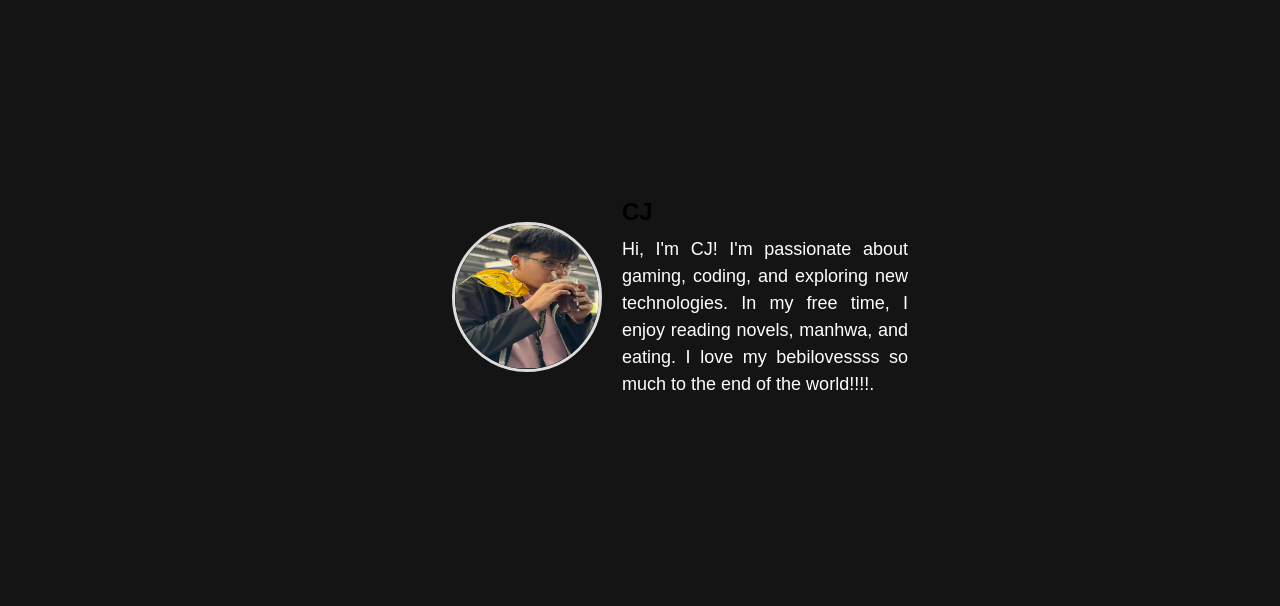
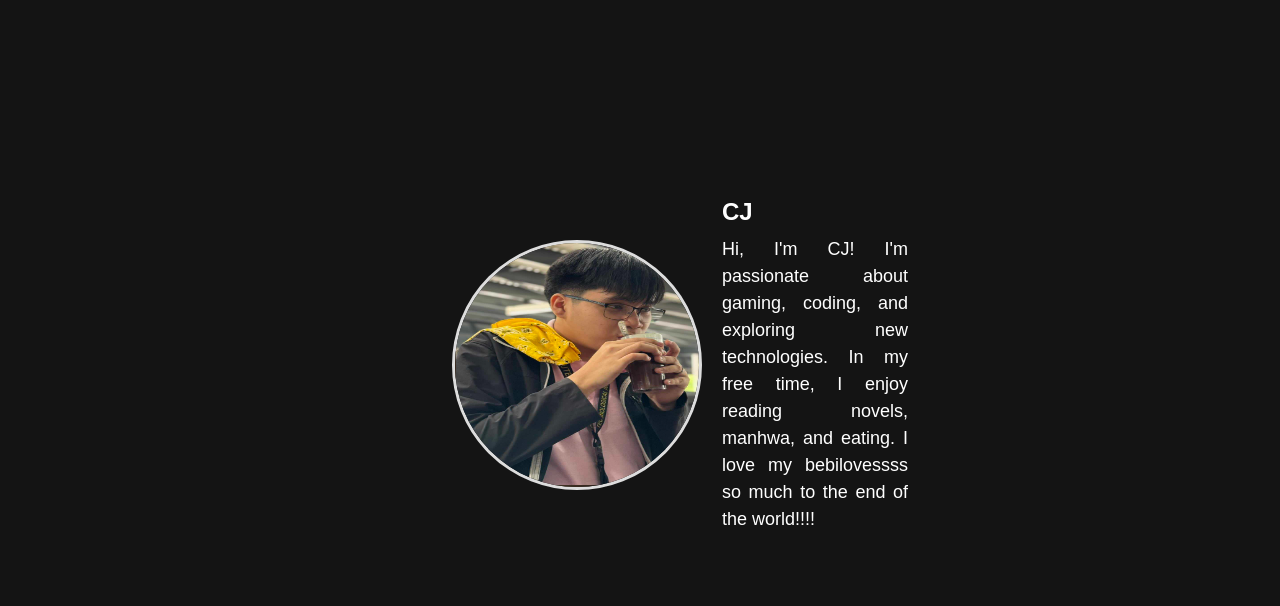
Before and after one commit to ChristianJayCuevas/meme-cuddly, a plain HTML site: page index.html in a window 1280 px wide. Shown: the part 822-1428 px from the top of the page. Drawn offline with nearby package versions, Linux system fonts and the light colour scheme.

Commit message:
major update

```diff
--- a/index.html
+++ b/index.html
@@ -101,7 +101,7 @@
                         <div class="about-details">
                             <h2 class="nickname">CJ</h2>
                             <p class="description">
-                                Hi, I'm CJ! I'm passionate about gaming, coding, and exploring new technologies. In my free time, I enjoy reading novels, manhwa, and eating. I love my bebilovessss so much to the end of the world!!!!.
+                                Hi, I'm CJ! I'm passionate about gaming, coding, and exploring new technologies. In my free time, I enjoy reading novels, manhwa, and eating. I love my bebilovessss so much to the end of the world!!!!
                             </p>
                         </div>
                     </div>
--- a/static/css/style.css
+++ b/static/css/style.css
@@ -812,8 +812,6 @@ body::-webkit-scrollbar-thumb{
 /* Unique CSS for the About Us Section */
 .about-us {
     display: flex;
-    justify-content: center;
-    align-items: center;
     padding: 50px 0;
 }
 
@@ -832,8 +830,8 @@ body::-webkit-scrollbar-thumb{
 }
 
 .about-image img {
-    width: 150px;
-    height: 150px;
+    width: 250px;
+    height: 250px;
     border-radius: 50%;
     border: 3px solid #ddd;
 }
@@ -847,6 +845,7 @@ body::-webkit-scrollbar-thumb{
     font-size: 24px;
     font-weight: bold;
     margin-bottom: 10px;
+    color: white;
 }
 
 .description {
```
